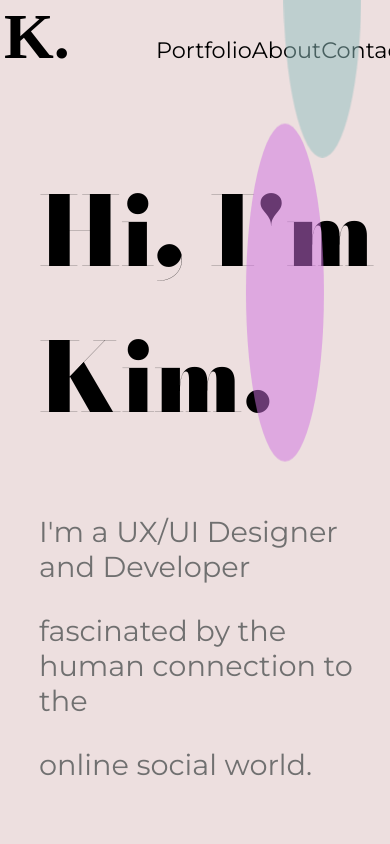
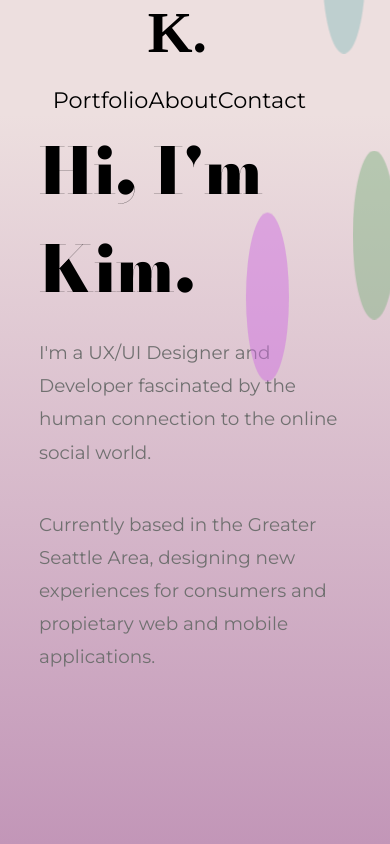
Before and after one commit to KimDuclos/design-portfolio, a React (Create React App) app: page / in a window 390 px wide. Shown: the top 844 px of the page. Built offline with nearby package versions, Linux system fonts and the light colour scheme.

Commit message:
landing responsive to 1500

```diff
--- a/src/components/circle-animation.scss
+++ b/src/components/circle-animation.scss
@@ -1,12 +1,14 @@
+$size1500: "1500px";
+$size1000: "1000px";
+$size800: "800px";
+$size500: "500px";
+
 .circles {
-    height: 50%;
-    width: 50%;
+  .main {
+    // blue circle
     // border: 1px solid black;
-    margin: 0 0 0 20%;
-  .main {
     width: 10%;
     height: 10%;
-    // border: 1px solid #ccc;
     position: absolute;
     top: 0;
     bottom: 0;
@@ -15,12 +17,18 @@
     margin: auto;
     border-radius: 50%;
     margin: 22% 0 0 50%;
+    @media (max-width: $size1500) {
+      margin: 22.5% 0 0 60%;
+      height: 5%;
+      width: 5.5%;
+    }
   }
 
   .main-2 {
+    // pink circle
+    // border: 1px solid black;
     width: 10%;
     height: 10%;
-    // border: 1px solid #ccc;
     position: absolute;
     top: 0;
     bottom: 0;
@@ -29,12 +37,18 @@
     margin: auto;
     border-radius: 50%;
     margin: 22% 0 0 10%;
+    @media (max-width: $size1500) {
+      margin: 28.5% 0 0 10%;
+      height: 5%;
+      width: 5.5%;
+    }
   }
 
   .main-3 {
+    // green circle
+    // border: 1px solid black;
     width: 10%;
     height: 10%;
-    // border: 1px solid #ccc;
     position: absolute;
     top: 0;
     bottom: 0;
@@ -43,6 +57,11 @@
     margin: auto;
     border-radius: 50%;
     margin: 22% 0 0 10%;
+    @media (max-width: $size1500) {
+      margin: 25.5% 0 0 0;
+      height: 5%;
+      width: 5.5%;
+    }
   }
 
   .circle {
--- a/src/landing-page.jsx
+++ b/src/landing-page.jsx
@@ -10,14 +10,17 @@ const LandingPage = () => {
           <h1>Hi, I'm Kim.</h1>
         </div>
         <div className="par-1">
-          <p>I'm a UX/UI Designer and Developer</p>
-          <p>fascinated by the human connection to the</p>
-          <p>online social world.</p>
+          <p>
+            I'm a UX/UI Designer and Developer fascinated by the human
+            connection to the online social world.
+          </p>
         </div>
         <div className="par-2">
-          <p>Currently based in the Greater Seattle Area,</p>
-          <p>designing new experiences for consumers</p>
-          <p>and propietary web and mobile applications.</p>
+          <p>
+            Currently based in the Greater Seattle Area, designing new
+            experiences for consumers and propietary web and mobile
+            applications.
+          </p>
         </div>
       </div>
       <Circles />
--- a/src/landing-page.scss
+++ b/src/landing-page.scss
@@ -3,17 +3,37 @@
 $bodoni-moda: "Bodoni Moda", serif;
 $montserrat: "Montserrat", sans-serif;
 
+$size1500: "1500px";
+$size1000: "1000px";
+$size800: "800px";
+$size500: "500px";
+
 .background {
-  background-color: #eddfdf;
+  background-image: linear-gradient(#eddfdf, rgb(190, 143, 180));
   width: auto;
   height: auto;
-  margin: 0 0 20% 0;
+  @media (max-width: $size1500) {
+    height: 800px;
+  }
+  @media (max-width: $size500) {
+    height: 800px;
+  }
 }
 
 h1 {
   font-size: 6em;
   padding: 5% 0 0 10%;
   font-family: $bodoni-moda;
+  @media (max-width: $size1500) {
+    font-size: 4.7em;
+    margin: 0 0 0 0;
+  }
+  @media (max-width: $size1000) {
+    font-size: 4em;
+  }
+  @media (max-width: $size500) {
+    padding: 2% 0 0 10%;
+  }
 }
 
 .par-1 {
@@ -21,11 +41,40 @@ h1 {
   color: #707070;
   padding: 0 0 0 10%;
   font-family: $montserrat;
+  width: 30%;
+  line-height: 1.8em;
+  @media (max-width: $size1500) {
+    font-size: 1.2em;
+  }
+  @media (max-width: $size1000) {
+    width: 40%;
+  }
+  @media (max-width: $size500) {
+    width: 80%;
+    padding: 0%;
+    margin: 0 auto 0 auto;
+    font-size: 1.15em;
+  }
 }
 
 .par-2 {
   font-size: 1.8em;
   color: #707070;
-  padding: 0.5% 0 0 10%;
+  padding: 0.5% 0 10% 10%;
   font-family: $montserrat;
+  width: 30%;
+  line-height: 1.8em;
+  @media (max-width: $size1500) {
+    font-size: 1.2em;
+  }
+  @media (max-width: $size1000) {
+    width: 40%;
+    padding: 0.5% 0 20% 10%;
+  }
+  @media (max-width: $size500) {
+    width: 80%;
+    padding: 0%;
+    margin: 10% auto 50% auto;
+    font-size: 1.15em;
+  }
 }
--- a/src/navbar.scss
+++ b/src/navbar.scss
@@ -28,6 +28,14 @@ $size500: "500px";
   display: flex;
   flex-direction: row;
   justify-content: space-between;
+  @media (max-width: $size1500) {
+    width: 90%;
+  }
+  @media (max-width: $size500) {
+    display: flex;
+    flex-direction: column;
+    align-items: center;
+  }
   a:hover {
     color: rgb(192, 191, 191);
   }
@@ -41,9 +49,11 @@ $size500: "500px";
     justify-content: space-around;
     @media (max-width: $size1500) {
       width: 30%;
+      font-size: .8em;
     }
     @media (max-width: $size1000) {
-      font-size: .9em;
+      width: 40%;
+      font-size: .8em;
     }
     @media (max-width: $size800) {
       font-size: .7em;
@@ -52,7 +62,8 @@ $size500: "500px";
       padding: 0%;
     }
     @media (max-width: $size500) {
-      width: 60%;
+      width: 70%;
+      margin: 6% auto 0% auto;
     }
     :link {
       text-decoration: none;
@@ -68,6 +79,9 @@ $size500: "500px";
     text-decoration: none;
     color: #000000;
     margin: 0 0 0 1%;
+    @media (max-width: $size1500) {
+      font-size: 1.8em;
+    }
     :hover {
       color: rgb(192, 191, 191);
     }
```
Also changed, not shown: 1 other file (tests, documents, lock files or other folders).
